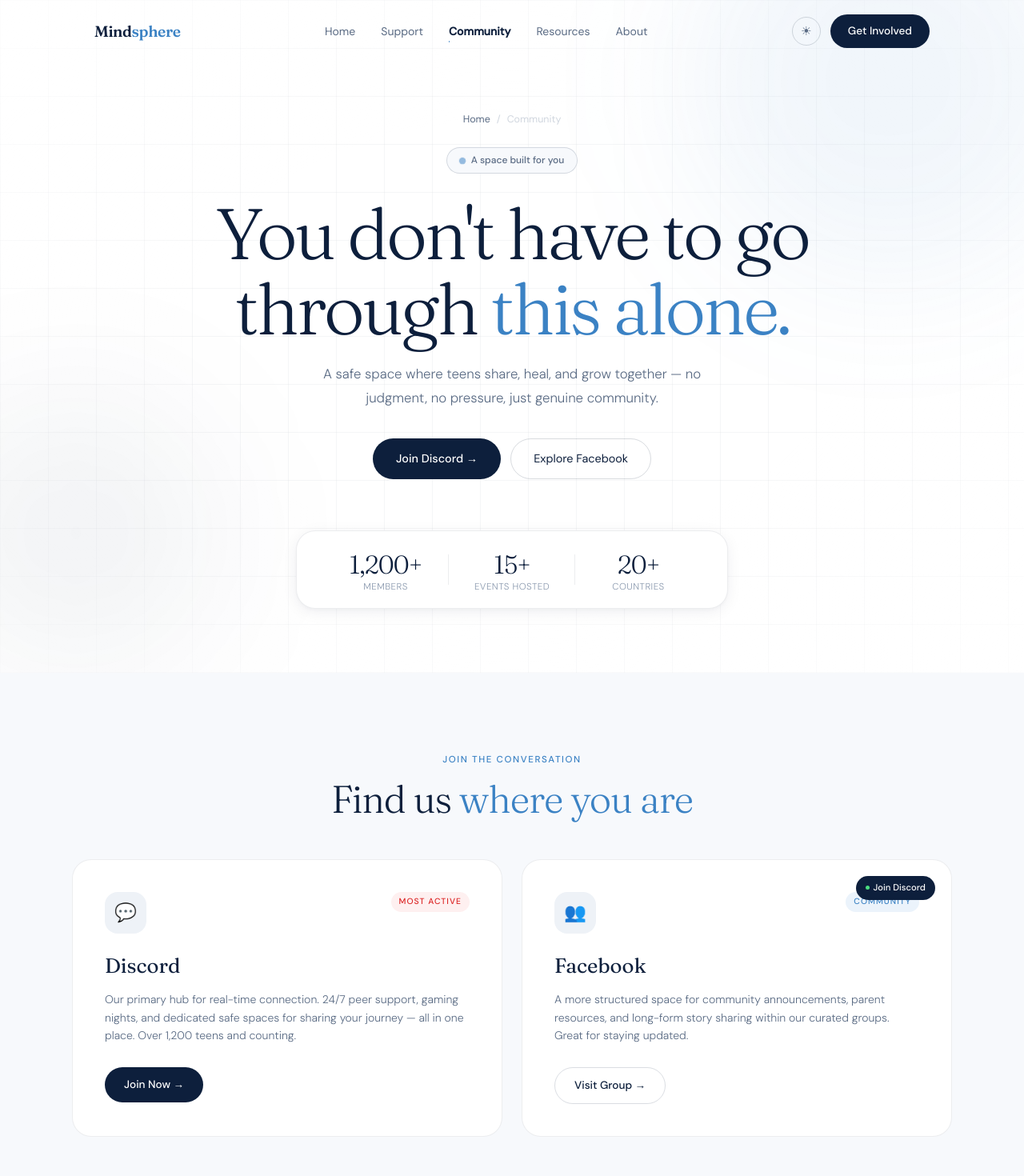
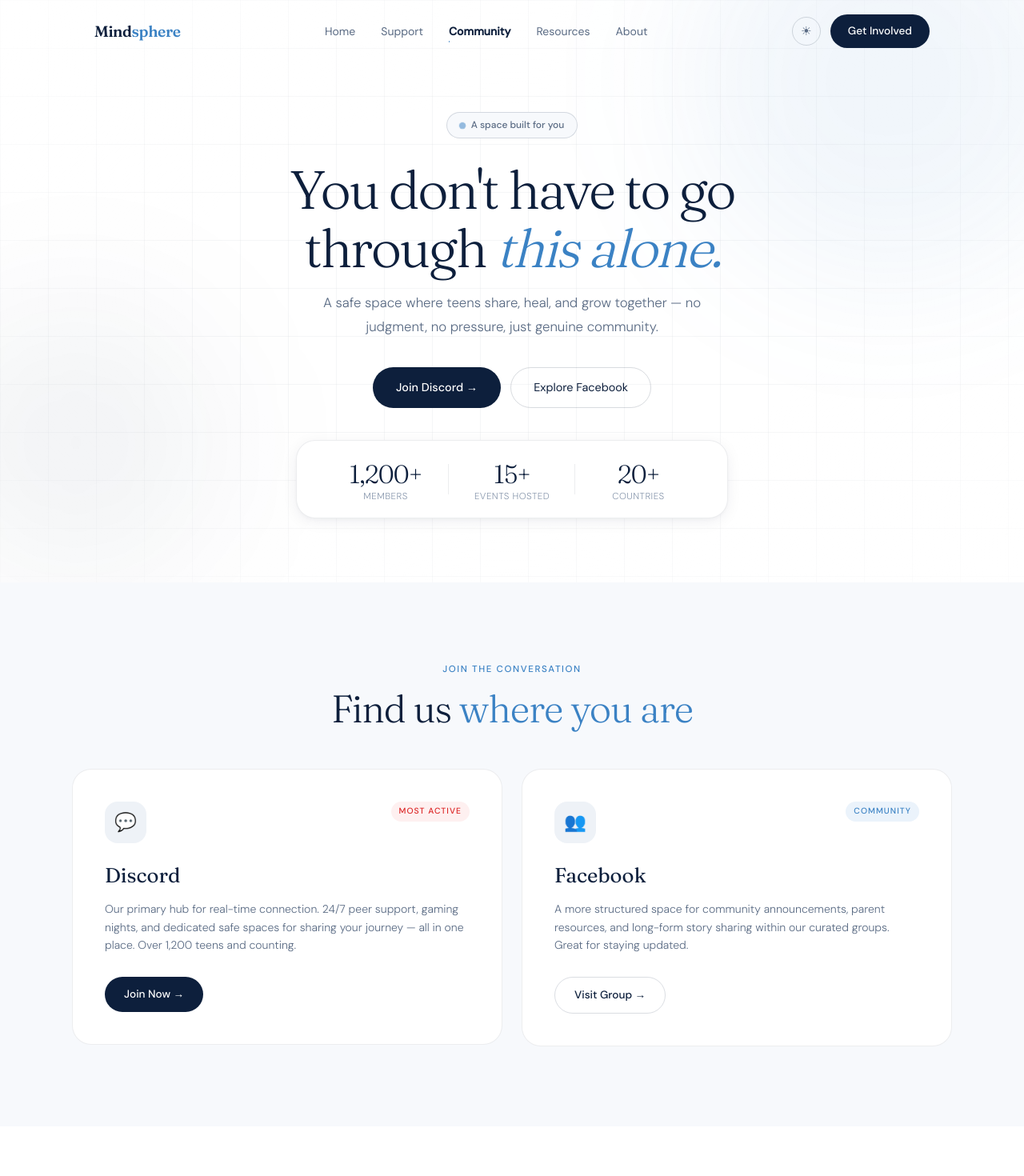
Before and after one commit to R0F7/Mindsphere, a Next.js app: page /community in a window 1280 px wide. Shown: the top 1470 px of the page at 80% size. Built offline with nearby package versions, Linux system fonts and the light colour scheme.

Commit message:
community page currection done

```diff
--- a/src/app/components/community/find-us.tsx
+++ b/src/app/components/community/find-us.tsx
@@ -30,11 +30,9 @@
           {/* Platforms Grid */}
           <div className="grid grid-cols-1 md:grid-cols-2 gap-6">
             {/* Discord Card */}
-
+            <div data-aos="fade-right" data-aos-delay="80">
               <div
                 id="discord"
-              data-aos="fade-right"
-              data-aos-delay="80"
                 className="group relative overflow-hidden bg-white dark:bg-dark-card border border-bd rounded-(--rx) p-10 transition-all duration-350 hover:-translate-y-1 hover:shadow-sh3"
               >
                 <div className="absolute top-0 left-0 right-0 h-0.75 rounded-t-(--rx) bg-linear-to-r from-[#5865F2] to-[#7289DA] opacity-0 transition-opacity duration-300 group-hover:opacity-100" />
@@ -65,22 +63,15 @@
                   Join Now →
                 </Link>
               </div>
+            </div>
 
             {/* Facebook Card */}
-
+            <div data-aos="fade-left" data-aos-delay="80">
               <div
                 id="facebook"
-              data-aos="fade-left"
-              data-aos-delay="80"
                 className="group relative overflow-hidden bg-white dark:bg-dark-card border border-bd rounded-(--rx) p-10 transition-all duration-350 hover:-translate-y-1 hover:shadow-sh3"
               >
                 <div className="absolute top-0 left-0 right-0 h-0.75 rounded-t-(--rx) bg-linear-to-r from-[#1877F2] to-[#42A5F5] opacity-0 transition-opacity duration-300 group-hover:opacity-100" />
-
-              <div className="absolute top-5 right-5 bg-navy text-white text-[0.7rem] font-medium px-3 py-1.5 rounded-(--rf) flex items-center gap-1.25">
-                <span className="w-1.25 h-1.25 w-[5px] h-[5px] rounded-full bg-[#4ADE80] shrink-0" />
-                Join Discord
-              </div>
-
                 {/* Card Top */}
                 <div className="flex items-start justify-between mb-5">
                   <div className="w-13 h-13 rounded-(--rl) flex items-center justify-center text-[1.4rem] bg-soft">
@@ -112,6 +103,7 @@
               </div>
             </div>
           </div>
+        </div>
       </section>
     </>
   );
--- a/src/app/components/community/guide-section.tsx
+++ b/src/app/components/community/guide-section.tsx
@@ -105,9 +105,9 @@
             </div>
 
             {/* Floating Dynamic Video Label */}
-            <div className="absolute bottom-5 left-1/2 -translate-x-1/2 bg-[rgba(13,31,60,0.8)] backdrop-blur-md border border-[rgba(255,255,255,0.1)] rounded-(--rf) padding px-4 py-2 text-[0.78rem] text-[rgba(255,255,255,0.8)] whitespace-nowrap select-none transition-all duration-200">
+            {/* <div className="absolute bottom-5 left-1/2 -translate-x-1/2 bg-[rgba(13,31,60,0.8)] backdrop-blur-md border border-[rgba(255,255,255,0.1)] rounded-(--rf) padding px-4 py-2 text-[0.78rem] text-[rgba(255,255,255,0.8)] whitespace-nowrap select-none transition-all duration-200">
               {guideLabels[activeTab]}
-            </div>
+            </div> */}
           </div>
         </div>
 
--- a/src/app/components/community/hero.tsx
+++ b/src/app/components/community/hero.tsx
@@ -3,7 +3,7 @@
 
 export default function Hero() {
   return (
-    <section className="md:min-h-screen display-flex flex items-center relative overflow-hidden bg-white dark:bg-dark-bg pt-27.5 md:pt-35 pb-16 md:pb-20 px-[5%]">
+    <section className="display-flex flex items-center relative overflow-hidden bg-white dark:bg-dark-bg pt-27.5 md:pt-35 pb-16 md:pb-20 px-[5%]">
       {/* ── HERO GRID BACKGROUND ── */}
       <div
         className="absolute inset-0 opacity-50 pointer-events-none"
@@ -34,22 +34,6 @@
 
       {/* ── HERO INNER CONTAINER ── */}
       <div className="relative z-10 container w-full text-center">
-        {/* Breadcrumb */}
-        <div
-          data-aos="fade-up"
-          data-aos-duration="400"
-          className="flex items-center gap-2 justify-center text-[0.78rem] text-t3 mb-6 reveal"
-        >
-          <Link
-            href="/"
-            className="text-t2 transition-colors duration-200 hover:text-text"
-          >
-            Home
-          </Link>
-          <span className="opacity-40">/</span>
-          <span className="opacity-40">Community</span>
-        </div>
-
         {/* Hero Tag */}
         <div
           data-aos="fade-up"
@@ -63,13 +47,15 @@
 
         {/* Main Heading */}
         <h1
+          className="font-fraunces text-[clamp(2.4rem,6vw,4.2rem)] font-light tracking-[-0.04em] line-clamp-none leading-[1.08] text-text mb-4.5"
           data-aos="fade-up"
-          data-aos-duration="550"
-          className="font-fraunces font-light leading-[1.05] tracking-[-0.04em] text-text mb-5 text-[clamp(2.5rem,7vw,6.5rem)] reveal d2"
+          data-aos-delay="100"
         >
           You don't have to go
-          <br />
-          through <em className="not-italic text-accent">this alone.</em>
+          <br /> through {""}
+          <em className="italic font-light text-accent font-fraunces">
+            this alone.
+          </em>
         </h1>
 
         {/* Subtitle */}
@@ -86,7 +72,7 @@
         <div
           data-aos="fade-up"
           data-aos-duration="650"
-          className="flex gap-3 justify-center flex-wrap mb-16 reveal d4"
+          className="flex gap-3 justify-center flex-wrap mb-10 reveal d4"
         >
           <Link
             href="#discord"
--- a/src/app/components/community/join-cta.tsx
+++ b/src/app/components/community/join-cta.tsx
@@ -1,14 +1,14 @@
+import Link from "next/link";
+import PrimaryButton from "../primary-button";
+
 export default function JoinCTA() {
-
   return (
     <section className="relative overflow-hidden bg-navy dark:bg-soft py-25 px-[5%]">
-
       {/* ── BACKGROUND GLOWING ORB ── */}
       <div className="absolute top-1/2 left-1/2 -translate-x-1/2 -translate-y-1/2 w-125 h-125 rounded-full bg-[rgba(59,130,196,0.15)] blur-[90px] pointer-events-none" />
 
       {/* ── CTA INNER CONTAINER ── */}
       <div className="max-w-175 mx-auto text-center relative z-10">
-
         {/* Label */}
         <div
           className="text-[0.72rem] font-medium tracking-[0.14em] uppercase text-[rgba(255,255,255,0.4)] dark:text-accent mb-5"
@@ -23,7 +23,8 @@
           data-aos="fade-up"
           data-aos-delay="80"
         >
-          Someone out there feels exactly like you do right now. You just haven't met them yet.
+          Someone out there feels exactly like you do right now. You just
+          haven't met them yet.
         </blockquote>
 
         {/* Attribution */}
@@ -36,15 +37,9 @@
         </div>
 
         {/* Action Button */}
-        <a
-          href="#platforms"
-          className="font-dm-sans text-[0.95rem] font-medium px-9 py-3.5 bg-white text-navy dark:bg-accent dark:text-white rounded-(--rf) inline-flex items-center gap-2 transition-all duration-250 hover:-translate-y-0.5 hover:shadow-[0_10px_32px_rgba(255,255,255,0.15)]"
-          data-aos="fade-up"
-          data-aos-delay="240"
-        >
-          Join the Community →
-        </a>
-
+        <div data-aos="fade-up" data-aos-delay="240">
+          <PrimaryButton href="/platforms" className="px-9 bg-white text-navy dark:bg-accent dark:text-white"> Join the Community →</PrimaryButton>
+        </div>
       </div>
     </section>
   );
```
Also changed, not shown: src/app/components/community/event.tsx (+73 -37 lines). Lines whose indentation alone changed are shown as unchanged.
